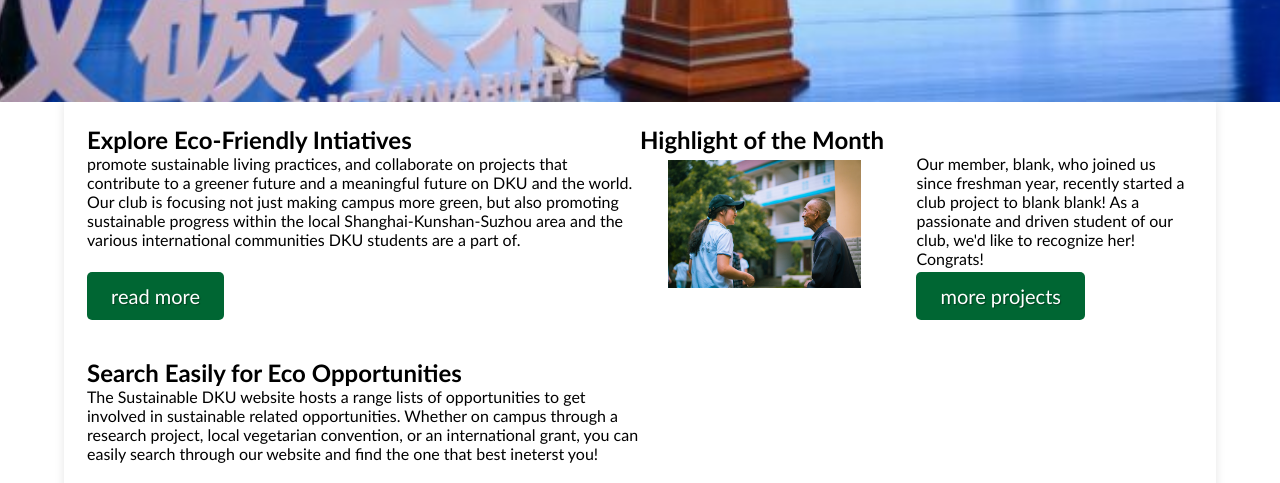
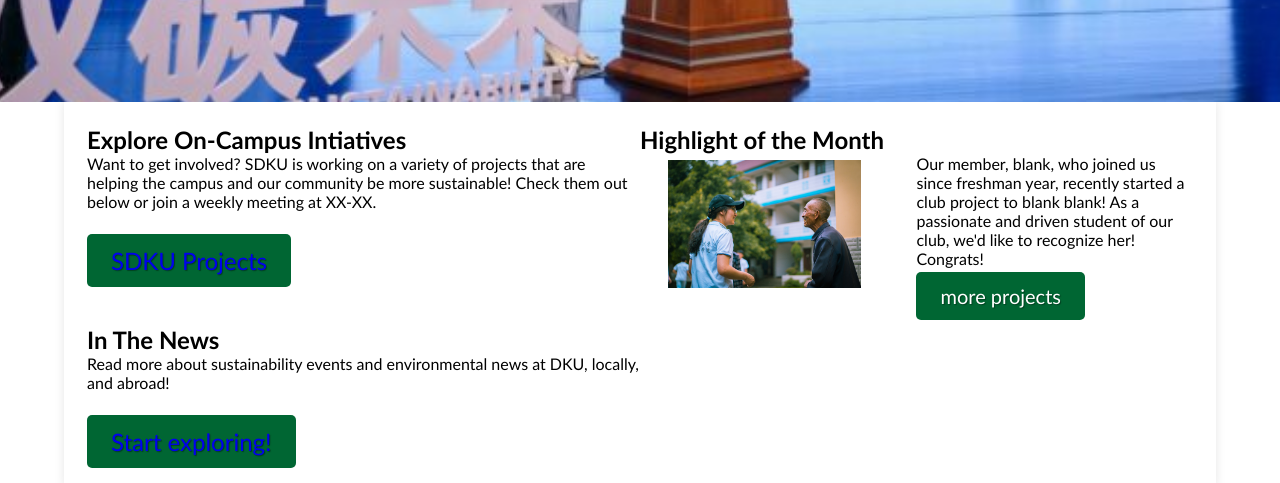
Before and after one commit to isabellakro/SustainableDKU, a plain HTML site: page index.html in a window 1280 px wide. Shown: the part 830-1313 px from the top of the page. Drawn offline with Linux system fonts and the light colour scheme.

Commit message:
news/project updates

```diff
--- a/index.html
+++ b/index.html
@@ -68,24 +68,24 @@
     <main>
 		<section>
 			<div class="column5">
-				<h2>Explore Eco-Friendly Intiatives</h2>
-				<p>promote sustainable living practices, and collaborate on projects that
-					contribute to a greener future and a meaningful future on DKU and the world. Our
-                    club is focusing not just making campus more green, but also promoting sustainable
-                    progress within the local Shanghai-Kunshan-Suzhou area and the various international
-                communities DKU students are a part of.</p>
+				<h2>Explore On-Campus Intiatives</h2>
+				<p>Want to get involved? SDKU is working on a variety of projects that are helping the
+					campus and our community be more sustainable! Check them out below or join a weekly meeting
+					at XX-XX.
+				</p>
                 <br>
-				<button>read more</button>
+				<button>
+					<a href="projects.html">SDKU Projects</a>
+				</button>
                 <br>
                 <br>
-                <h2>Search Easily for Eco Opportunities</h2>
-				<p>The Sustainable DKU website hosts a range lists of opportunities to get
-                    involved in sustainable related opportunities. Whether on campus through a
-                    research project, local vegetarian convention, or an international grant, you
-                    can easily search through our website and find the one that best ineterst you!
-                </p>
+               			<h2>In The News</h2>
+				<p>Read more about sustainability events and environmental news at DKU, locally, and abroad!
+				</p>
                 <br>
-                <button>Start exploring!</button>
+                <button>
+			<a href="news.html">Start exploring!</a>
+		</button>
                 <br>
 				</div>
 			<div class="column5">
```
